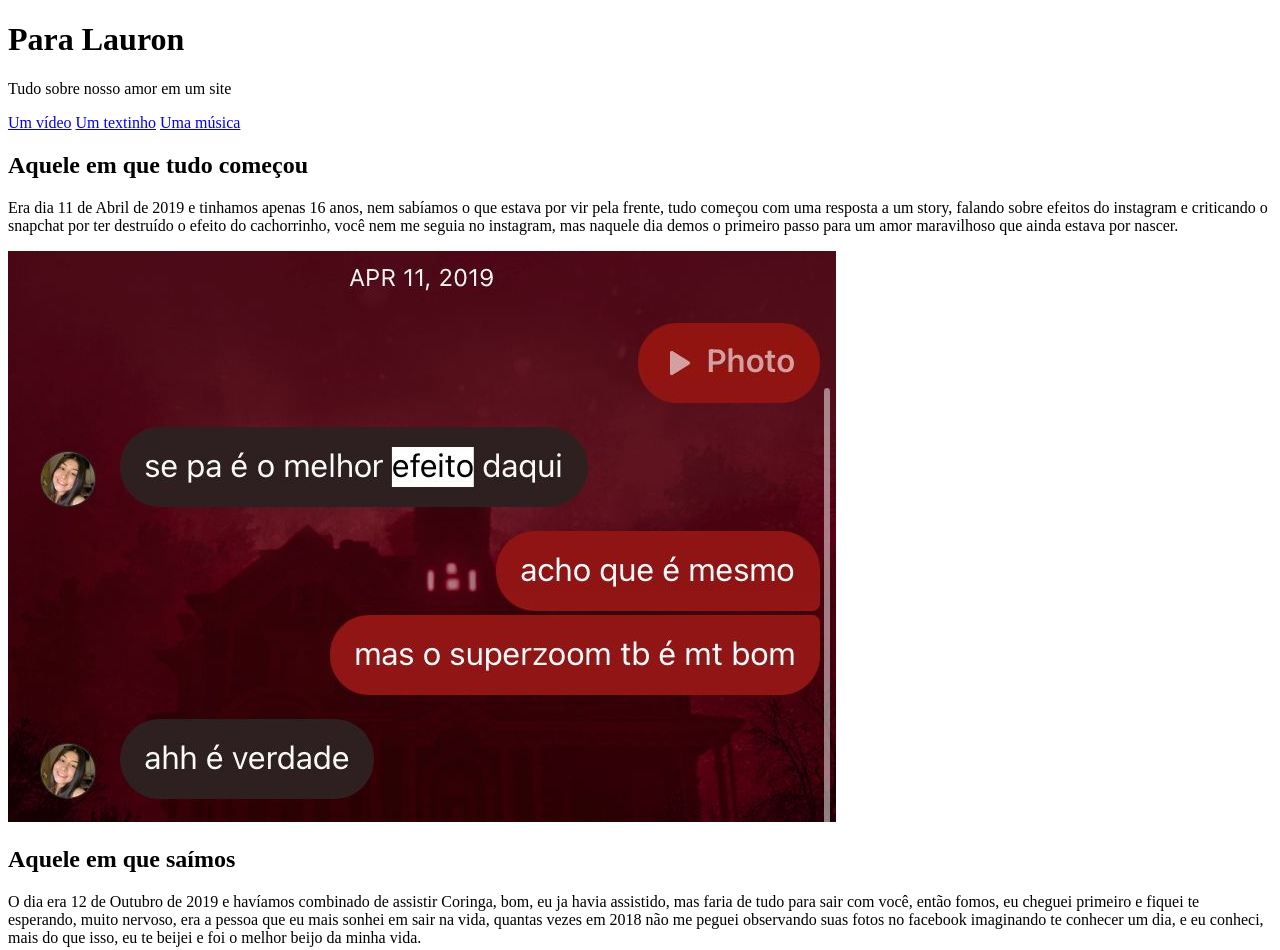
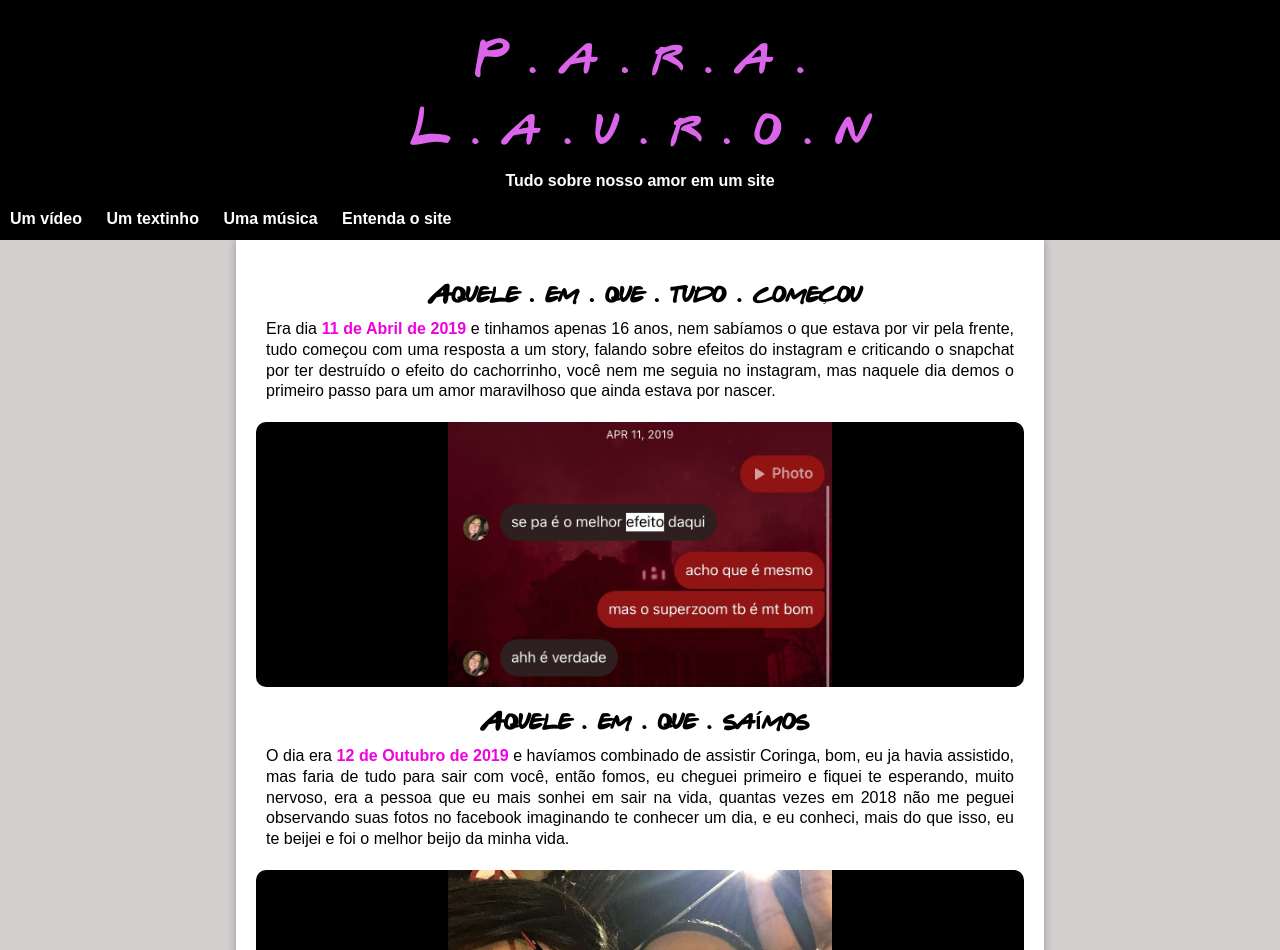
Before and after one commit to pedroh-leite/projeto-laura, a plain HTML site: page index.html in a window 1280 px wide. Shown: the top 950 px of the page. Drawn offline with nearby package versions, Linux system fonts and the light colour scheme.

Commit message:
quase finalizando o site da laura

```diff
--- /dev/null
+++ b/estilo/media-query.css
@@ -0,0 +1,58 @@
+@charset "UTF-8";
+
+/* Pontos de interrupção típicos de dispositivos
+Telas pequenas - Até 600px
+Celular - 600px até 768px
+Tablet - 768px até 992px
+Desktop - 992px até 1200px
+Grandes telas - Acima de 1200px
+*/
+
+:root{
+    --preto: #000000;
+    --cinza-escuro: #1b1b1b;
+    --rosa: #F001DF;
+    --lilas: #DB64EB;
+    --fundo: #d3cfcf;
+    --branco: #ffffff;
+
+    --fonte-friends: 'friends', sans-serif;
+    --fonte-padrao: Arial, Verdana, Helvetica, sans-serif;
+}
+
+@media screen and (min-width: 768px) /*Telas maiores que um celular*/  {
+
+    body{
+        background-color: var(--fundo);
+    }
+
+    main{
+        margin-bottom: 12px;
+    }
+
+    main img{
+        width: 50%;
+    }
+
+    div.fundo{
+        display: block;
+        background-color: var(--preto);
+        border-radius: 10px;
+    }
+
+    span#burger{
+        display: none;
+    }
+
+    menu{
+        display: block;
+    }
+
+    menu li {
+        display: inline-block;
+    }
+
+    main{
+        width: 768px;
+    }
+    }
--- a/estilo/style.css
+++ b/estilo/style.css
@@ -1 +1,150 @@
 @charset "UTF-8";
+
+@font-face{
+    font-family: 'friends';
+    src: url(../fonte/GABRWFFR.TTF) ;
+    font-weight: normal;
+}
+
+:root{
+    --preto: #000000;
+    --cinza-escuro: #1b1b1b;
+    --rosa: #F001DF;
+    --lilas: #DB64EB;
+    --fundo: #d3cfcf;
+    --branco: #ffffff;
+
+    --fonte-friends: 'friends', sans-serif;
+    --fonte-padrao: Arial, Verdana, Helvetica, sans-serif;
+}
+
+*{
+    margin: 0px;
+    padding: 0px;
+}
+
+body{
+    background-color:  var(--fundo);
+    font-family: var(--fonte-padrao);
+}
+
+header{
+    background-color: var(--preto);
+    text-align: center;
+    padding-top: 30px;
+}
+
+header>h1{
+    color:var(--lilas) ;
+    font-family: var(--fonte-friends);
+    font-weight: normal;
+    font-size: 3rem;
+    margin-bottom: 15px;
+}
+
+header>p{
+    color: var(--branco);
+    font-family: var(--fonte-padrao);
+    font-weight: bold;
+    padding-bottom: 10px;
+}
+
+nav.links{
+    background-color: var(--preto);
+    padding-bottom: 2px;
+    text-align: left;
+}
+
+nav a{
+    display: block;
+    background-color: var(--preto);
+    color: var(--branco);
+    font-weight: bolder;
+    border-radius: 2px;
+    margin: 0px;
+    padding: 10px;
+    text-decoration: none;
+    transition-duration: 0.5s
+
+}
+
+nav a:hover{
+    background-color: var(--cinza-escuro);
+    color: var(--branco);
+    text-decoration: underline;
+}
+
+main{
+    background-color: var(--branco);
+    box-shadow: 0px 0px 10px rgba(0, 0, 0, 0.288);
+    min-width: 300px;
+    max-width: 1000px;
+    padding: 20px;
+    margin: auto;
+    border-bottom-right-radius: 10px;
+    border-bottom-left-radius: 10px;
+}
+
+main h2.titulo{
+    font-family: var(--fonte-friends);
+    text-align: center;
+    padding-left: 10px;
+    padding-top: 20px;
+}
+
+main p{
+    line-height: 1.3rem;
+    text-align: justify;
+    padding: 10px;
+    padding-bottom: 20px;
+}
+
+main img{
+    width: 90vw;
+    display: block;
+    margin: auto;
+}
+
+main strong{
+    color: var(--rosa
+    );
+}
+
+span#burger{
+    background-color: var(--preto);
+    display: block;
+    color: var(--branco);
+    text-align: center;
+    padding: 10px;
+    cursor: pointer;
+}
+
+span#burger:hover{
+    background-color:var(--cinza-escuro);
+    color: var(--branco);
+}
+
+menu>ul{
+    list-style-type: none;
+}
+
+menu{
+    display: none;
+}
+
+section.fim{
+    font-size: 1.2em;
+    padding-top: 10px;
+    text-align: center;
+}
+footer{
+    background-color: var(--preto);
+    font-size: 0.9em;
+    color: var(--branco);
+    text-align: center;
+    padding: 7px;
+}
+
+footer strong{
+    color: var(--lilas);
+}
--- a/index.html
+++ b/index.html
@@ -5,96 +5,144 @@
     <meta http-equiv="X-UA-Compatible" content="IE=edge">
     <meta name="viewport" content="width=device-width, initial-scale=1.0">
     <title>Lauron site</title>
+    <link rel="stylesheet" href="https://fonts.googleapis.com/css2?family=Material+Symbols+Outlined:opsz,wght,FILL,GRAD@48,400,0,0" />
     <link rel="shortcut icon" href="imagens/favicon.ico" type="image/x-icon">
     <link rel="stylesheet" href="estilo/style.css">
+    <link rel="stylesheet" href="estilo/media-query.css">
 </head>
-<body>
+<body onresize="mudouTamanho">
     <header>
         <h1>
-            Para Lauron
+            P . a . r . a .
+        </h1>
+        <h1>
+            L . a  . u . r . o . n
         </h1>
         <p>
             Tudo sobre nosso amor em um site
         </p>
+
+    <span id="burger" class="material-symbols-outlined" onclick="clickmenu()">
+        menu
+    </span>
+    <menu id="itens">
+        <nav class="links">
+            <ul>
+                <li><a href="#">Um vídeo</a></li>
+                <li><a href="#">Um textinho</a></li>
+                <li><a href="#">Uma música</a></li>
+                <li><a href="#">Entenda o site</a></li>
+            </ul>
+        </nav>
+    </menu>
     </header>
-    <nav>
-        <a href="#">Um vídeo</a>
-        <a href="#">Um textinho</a>
-        <a href="#">Uma música</a>
-    </nav>
     <main>
         <article>
             <section>
-                <h2>
-                    Aquele em que tudo começou
+                <h2 class="titulo">
+                    Aquele . em . que . tudo . começou
                 </h2>
                 <p>
-                    Era dia 11 de Abril de 2019 e tinhamos apenas 16 anos, nem sabíamos o que estava por vir pela frente, tudo começou com uma resposta a um story, falando sobre efeitos do instagram e criticando o snapchat por ter destruído o efeito do cachorrinho, você nem me seguia no instagram, mas naquele dia demos o primeiro passo para um amor maravilhoso que ainda estava por nascer.
+                    Era dia <strong>11 de Abril de 2019</strong> e tinhamos apenas 16 anos, nem sabíamos o que estava por vir pela frente, tudo começou com uma resposta a um story, falando sobre efeitos do instagram e criticando o snapchat por ter destruído o efeito do cachorrinho, você nem me seguia no instagram, mas naquele dia demos o primeiro passo para um amor maravilhoso que ainda estava por nascer.
                 </p>
+                <div class="fundo">
                     <img src="imagens/primeira conversa.jfif" alt="nossa primeira conversa">
+                </div>
             </section>
             <section>
-                <h2>
-                    Aquele em que saímos
+                <h2 class="titulo">
+                    Aquele . em . que . saímos
                 </h2>
                 <p>
-                    O dia era 12 de Outubro de 2019 e havíamos combinado de assistir Coringa, bom, eu ja havia assistido, mas faria de tudo para sair com você, então fomos, eu cheguei primeiro e fiquei te esperando, muito nervoso, era a pessoa que eu mais sonhei em sair na vida, quantas vezes em 2018 não me peguei observando suas fotos no facebook imaginando te conhecer um dia, e eu conheci, mais do que isso, eu te beijei e foi o melhor beijo da minha vida.
+                    O dia era <strong>12 de Outubro de 2019</strong> e havíamos combinado de assistir Coringa, bom, eu ja havia assistido, mas faria de tudo para sair com você, então fomos, eu cheguei primeiro e fiquei te esperando, muito nervoso, era a pessoa que eu mais sonhei em sair na vida, quantas vezes em 2018 não me peguei observando suas fotos no facebook imaginando te conhecer um dia, e eu conheci, mais do que isso, eu te beijei e foi o melhor beijo da minha vida.
                 </p>
+                <div class="fundo">
                     <img src="imagens/primeiro encontro.jpg" alt="o nosso primeiro encontro">
+                </div>
             </section>
             <section>
-                <h2>
-                    Aquele no beco do batman
+                <h2 class="titulo">
+                    Aquele . no . beco . do . batman
                 </h2>
                 <p>
-                    Eum todos os nossos aniversários eu me lembro desse dia, foi a primeira vez que percebi que eu te amava, quando você deitou no meu colo e conversamos durante um bom tempo, me senti em paz, foi ali que eu percebi que sua companhia me trazia paz.
+                    Eum todos os nossos aniversários eu me lembro desse dia, <strong>foi a primeira vez que percebi que eu te amava</strong>, quando você deitou no meu colo e conversamos durante um bom tempo, me senti em paz, foi ali que eu percebi que sua companhia me trazia paz.
                 </p>
+                <div class="fundo">
                     <img src="imagens/beco do batman.jpg" alt="no beco do batman">
+                </div>
             </section>
             <section>
-                <h2>
-                    Aquele do encontro principal
+                <h2 class="titulo">
+                    Aquele . do . encontro . principal
                 </h2>
                 <p>
                     Eu nunca me esqueço que durante a pandemia eu estava em uma fase péssima, eu tinha começado a trabalhar no parque, e um belo dia eu cheguei em casa morto de cansado, mas você me chamou para te ver após meses de desencontros e eu prontamente quis ir para te ver, e eu sei que tanto você quanto eu já estávamos decididos que ficaríamos juntos.
                 </p>
+                <div class="fundo">
                     <img src="imagens/encontro mais importante.jpg" alt="o encontro">
+                </div>
             </section>
             <section>
-                <h2>
-                    Aquele em que todos souberam
+                <h2 class="titulo">
+                    Aquele . em . que . todos . souberam
                 </h2>
                 <p>
-                    Depois de alguns encontros, eu já estava decidido que dividiria a vida com você e saímos para ir ao MC Donalds, e depois fomos na pracinha do SENAI, ali naquele dia eu te pedi em namoro, nos oficializamos como namorados(em breve marido e mulher), e lembro que tiramos altas fotos e postaríamos para oficializar no instagram
+                    Depois de alguns encontros, eu já estava decidido que dividiria a vida com você e saímos para ir ao MC Donalds, e depois fomos na pracinha do SENAI, <strong>ali naquele dia eu te pedi em namoro</strong>, nos oficializamos como namorados(<strong>em breve marido e mulher)</strong>, e lembro que tiramos altas fotos e postaríamos para oficializar no instagram
                 </p>
+                <div class="fundo">
                     <img src="imagens/o oficial.jpg" alt="">
+                </div>
             </section>
             <section>
-                <h2>
-                    Aquele do natal
+                <h2 class="titulo">
+                    Aquele . do . natal
                 </h2>
                 <p>
                     Em 2021 passamos nosso primerio final de ano juntos e sem querer falar muita coisa, estávamos muito lindos e comemos uma ceia maravilhosa, amor obrigado por isso, esse dia eu percebi que queria passar todos os anos junto com você, desde o primeiro ao último dia de cada ano.
                 </p>
+                <div class="fundo">
                     <img src="imagens/primeiro fim de ano.jpg" alt="o natal juntos">
+                </div>
             </section>
             <section>
-                <h2>
-                    Aquele do casamento
+                <h2 class="titulo">
+                    Aquele . do . casamento
                 </h2>
                 <p>
                     Eu nunca vou esquecer quando fomos a um casamento juntos, e desde aquele dia eu não paro de pensar o dia em que será o nosso.
+                </p>
 
-                    Aguarde pelos próximos capítulos
-                </p>
+                <div class="fundo">
                     <img src="imagens/casamento.jpg" alt="O casamento">
+                </div>
+            </section>
+            <section class="fim">
+                <strong>Aguarde pelos próximos capítulos</strong>
             </section>
         </article>
     </main>
     <footer>
         <p>
-            Site desenvolvido pelo Pedro Leite em homenagem a Laura Costa
+            Site desenvolvido pelo <strong>Pedro Leite</strong> em homenagem a <strong>Laura Costa</strong>
         </p>
     </footer>
+
+    <script>
+        function mudouTamanho() {
+            if (window.innerwidth >= 768) {
+                itens.style.display = 'block'
+            } else {
+                itens.style.display = 'none'
+            }
+        }
+
+        function clickmenu() {
+          if  (itens.style.display == 'block'){
+                itens.style.display = 'none'
+          } else {
+            itens.style.display = 'block'
+          }
+        }
+    </script>
 </body>
 </html>
```
Also changed, not shown: fonte/GABRWFFR.TTF (added), fonte/Readme.txt (added). Lines whose indentation alone changed are shown as unchanged.
